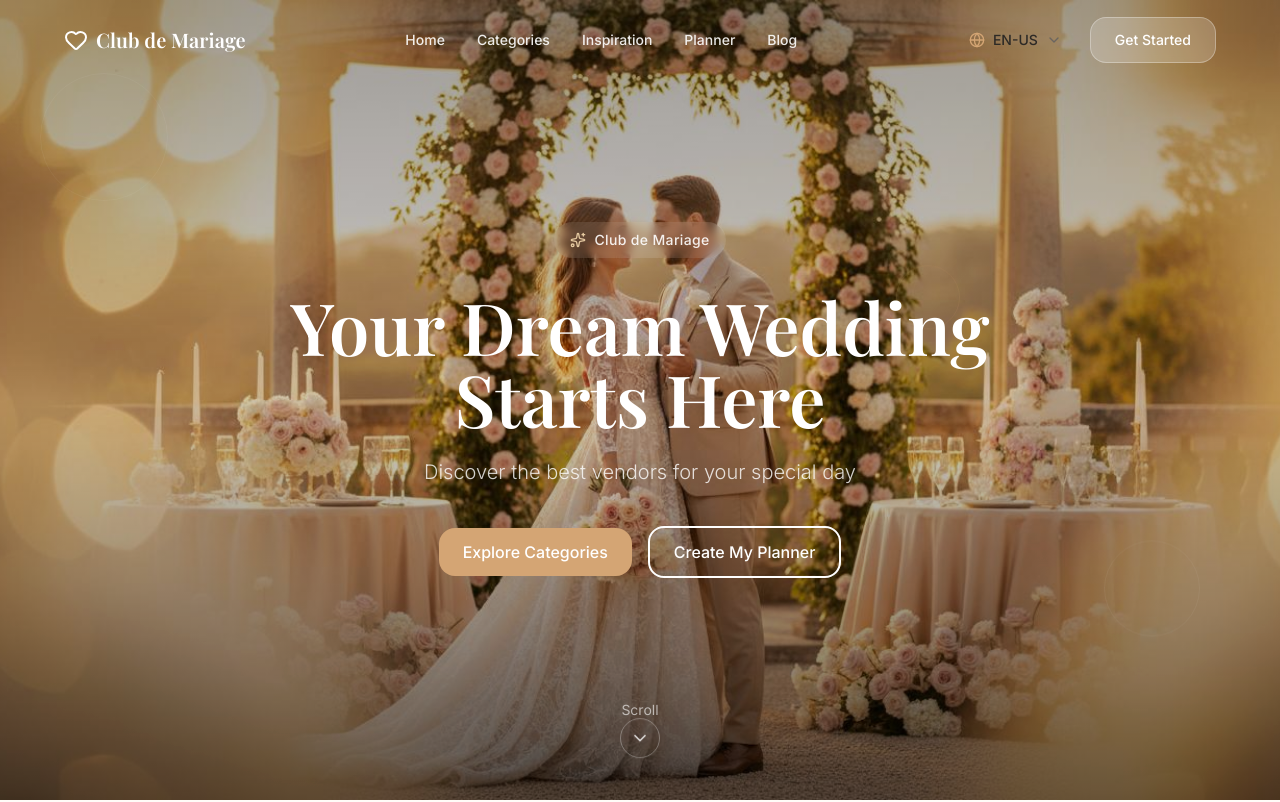
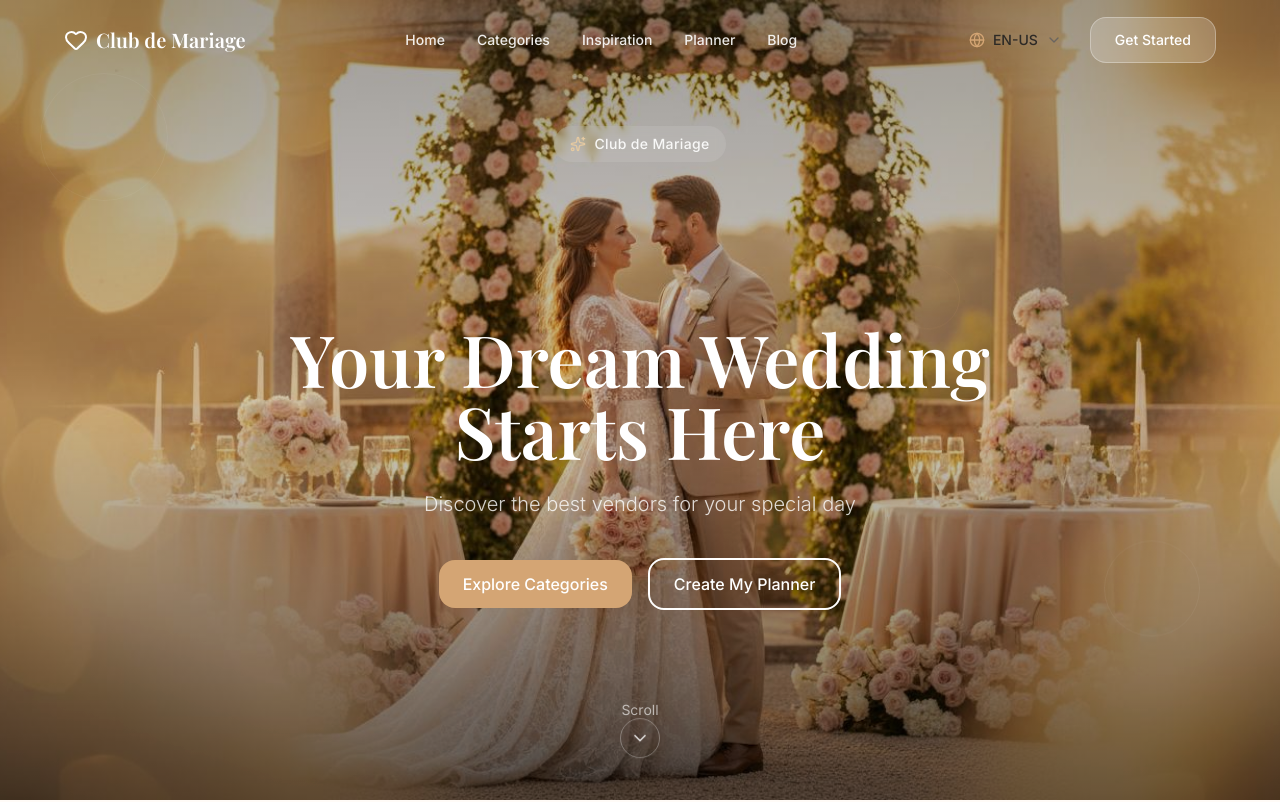
Before and after one commit to gb05313594187-tech/ClubdeMarrige, a React (Vite) app: page / in a window 1280 px wide. Shown: the top 802 px of the page. Built offline with nearby package versions, Linux system fonts and the light colour scheme; a web font is replaced by a local one.

Commit message:
Update Hero.tsx

```diff
--- a/src/sections/Hero.tsx
+++ b/src/sections/Hero.tsx
@@ -49,10 +49,10 @@ export function Hero() {
 
       {/* Content */}
       <div className="relative z-10 text-center section-padding max-w-5xl mx-auto">
-        {/* Badge */}
+        {/* Badge - Yüzü kapatmaması için yukarı taşındı ve boşluk artırıldı */}
         <div
-          className={`inline-flex items-center gap-2 px-4 py-2 bg-white/10 backdrop-blur-sm rounded-full mb-8 transition-all duration-700 ${
-            isLoaded ? 'opacity-100 translate-y-0' : 'opacity-0 translate-y-8'
+          className={`inline-flex items-center gap-2 px-4 py-2 bg-white/10 backdrop-blur-sm rounded-full mb-24 transition-all duration-1000 ${
+            isLoaded ? 'opacity-100 -translate-y-16' : 'opacity-0 translate-y-0'
           }`}
         >
           <Sparkles className="w-4 h-4 text-gold-light" />
```
